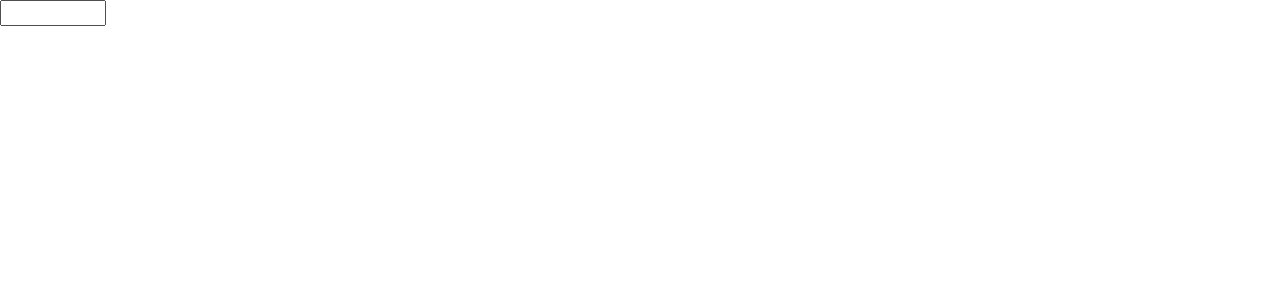
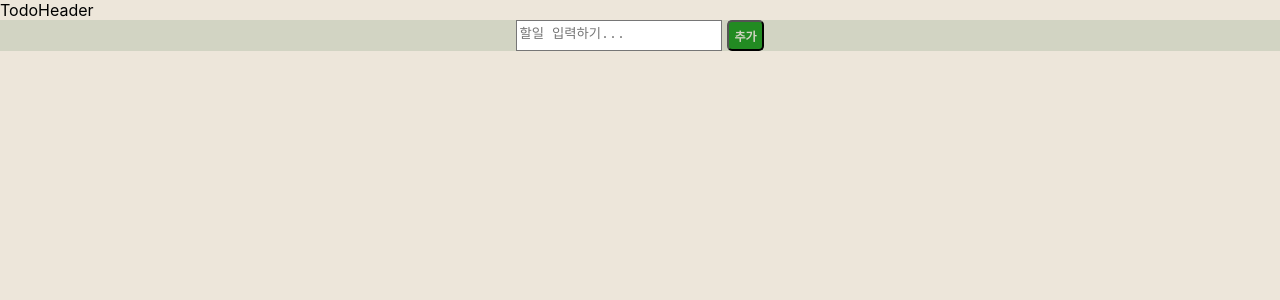
Before and after one commit to jcdororo/react-practice-app, a React (Create React App) app: page / in a window 1280 px wide. Shown: the top 300 px of the page. Built offline with nearby package versions, Linux system fonts and the light colour scheme.

Commit message:
TodoInput 컴포넌트 구현

```diff
--- a/src/App.js
+++ b/src/App.js
@@ -1,5 +1,6 @@
 import './App.css';
-import TodoInput from './components/TodoInput/index.js';
+import TodoHeader from './components/TodoHeader';
+import TodoInput from './components/TodoInput';
 
 function App() {
 
@@ -7,6 +8,7 @@ function App() {
 
   return (
     <div>
+      <TodoHeader />
       <TodoInput />
 
     </div>
--- /dev/null
+++ b/src/components/TodoHeader/index.js
@@ -0,0 +1,9 @@
+import React from 'react'
+
+const TodoHeader = () => {
+  return (
+    <div>TodoHeader</div>
+  )
+}
+
+export default TodoHeader
--- a/src/components/TodoInput/index.js
+++ b/src/components/TodoInput/index.js
@@ -1,9 +1,30 @@
-import React from 'react'
+import React, { useState } from 'react'
 
 const TodoInput = () => {
+
+  const [inputValue, setInputValue] = useState('');
+
+
+  const handleChange = (event) => {
+    setInputValue(event.target.value);
+  }
+
+
   return (
-    <div className='container'>
-      <textarea className='container area'></textarea>
+    <div>
+      <div className='container'>
+        <div className='container areaField'>
+          <textarea
+            placeholder='할일 입력하기...'
+            className='container area'
+            value={inputValue}
+            onChange={handleChange}
+          >
+
+          </textarea>
+          <button className='btn'>추가</button>
+        </div>
+      </div>
     </div>
   )
 }
--- a/src/index.css
+++ b/src/index.css
@@ -1,3 +1,15 @@
+:root {
+  --main-bg-color: #ede6da;
+  --main-btn-bg-color: #228B22;
+  --main-areaField-bg-color: #d2d4c3;
+  --main-area-bg-color: white;
+  --main-area-font-color: #5E716A;
+  --main-btn-font-color: #d2d4c3;
+
+
+
+}
+
 body {
   margin: 0;
   font-family: -apple-system, BlinkMacSystemFont, 'Segoe UI', 'Roboto', 'Oxygen',
@@ -5,14 +17,52 @@ body {
     sans-serif;
   -webkit-font-smoothing: antialiased;
   -moz-osx-font-smoothing: grayscale;
+  background-color: var(--main-bg-color);
 
 }
+
+
+.btn {
+  background-color: var(--main-btn-bg-color);
+  color: var(--main-btn-font-color);
+  margin-left: 5px;
+  border-radius: 5px;
+  cursor: pointer;
+  font-size: 12px;
+  padding: 5px;
+  font-weight: 700;
+  text-align: center;
+  display: block;
+  transition: .4s;
+
+  &:hover {
+    scale: 1.2;
+  }
+}
+
+
 .container {
-  margin: 0, auto;
+  background-color: var(--main-areaField-bg-color);
+  position: relative;
+  align-items: center;
+  justify-content: center;
+  display: flex;
+  color: white;
+}
+
+.container .areaField {
+  flex-direction: row;
+  align-items: center;
+
 }
 
 .container .area {
-  width: 100px;
-  height: 20px;
+  width: 200px;
+  height: 25px;
+  background-color: var(--main-area-bg-color);
+  color: var(--main-area-font-color);
   resize: none;
 }
+
+.container .cont.btn-inser {
+}
```
Also changed, not shown: src/components/ModalNum/index.js (deleted, +0 -9 lines).
